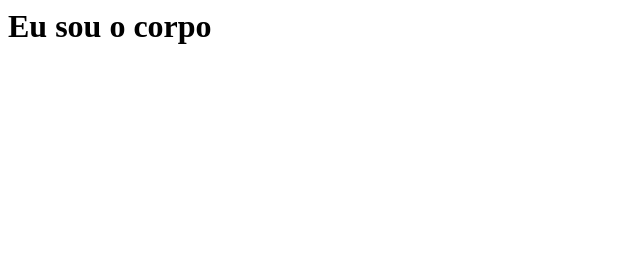
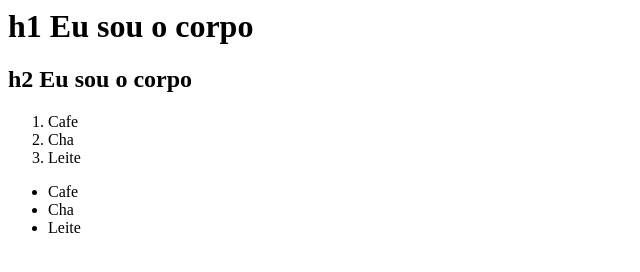
Before and after one commit to JonPacheco/devweekgit.github.oi, a plain HTML site: page index.html in a window 1280 px wide. Shown: the whole page, without its empty margins (0-640 px from the left). Drawn offline with Linux system fonts and the light colour scheme.

Commit message:
feature2: add index.html

```diff
--- a/index.html
+++ b/index.html
@@ -5,6 +5,17 @@
         </title>
     </head>
     <boby>
-        <h1> Eu sou o corpo</h1>
+        <h1> h1 Eu sou o corpo</h1>
+        <h2> h2 Eu sou o corpo</h2>
     </boby>
+    <ol>
+        <li>Cafe</li>
+        <li>Cha</li>
+        <li>Leite</li>
+    </ol>
+    <ul>
+        <li>Cafe</li>
+        <li>Cha</li>
+        <li>Leite</li>
+    </ul>
 </html>
```
